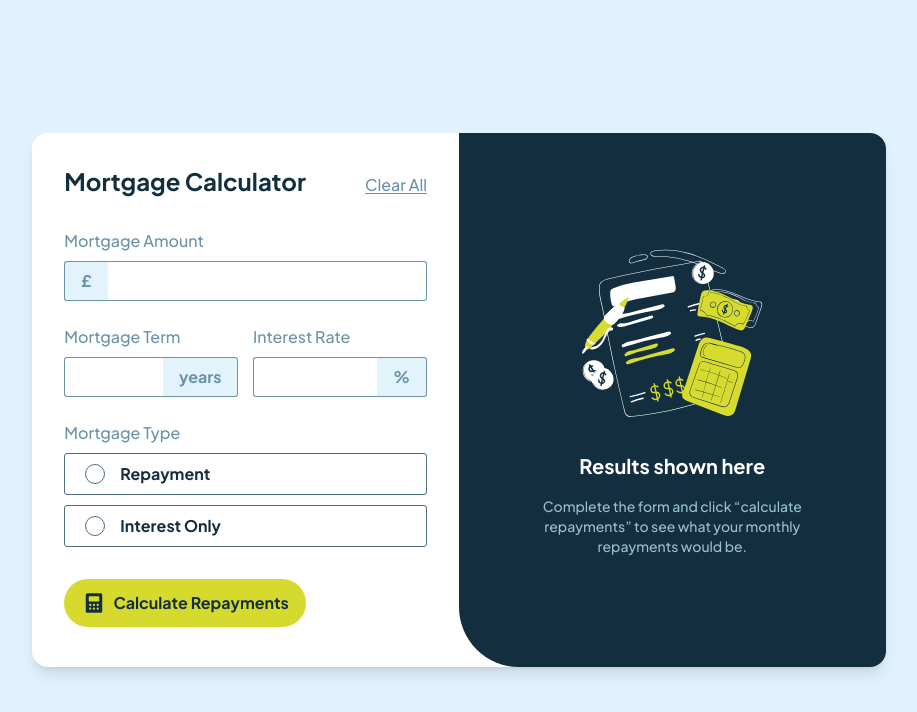
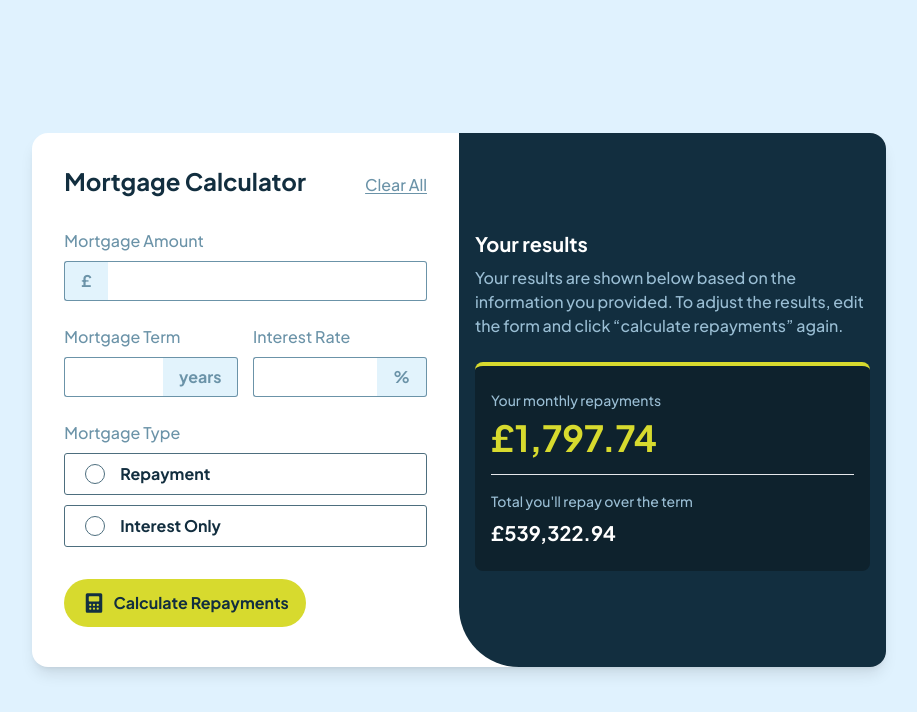
Before and after one commit to Abaljerind/mortgage-repayment-calculator, a website: page index.html in a window 1280 px wide. Shown: the whole page, without its empty margins (181-1098 px from the left). Drawn offline with Linux system fonts and the light colour scheme.

Commit message:
add feature payment results

```diff
--- a/index.html
+++ b/index.html
@@ -180,7 +180,7 @@
       <aside
         class="bg-neutral-slate-900 px-4 py-6 lg:m-0 lg:flex lg:items-center lg:justify-center lg:rounded-bl-[60px]"
       >
-        <div class="mb-1 mt-1">
+        <div class="mb-1 mt-1 hidden">
           <div class="mb-4 flex justify-center">
             <img
               src="./assets/images/illustration-empty.svg"
@@ -198,6 +198,37 @@
             </p>
           </div>
         </div>
+        <div class="mb-1 mt-1">
+          <div class="mb-4">
+            <h3 class="mb-2 text-xl font-bold text-white">Your results</h3>
+            <p class="text-base text-neutral-slate-300">
+              Your results are shown below based on the information you
+              provided. To adjust the results, edit the form and click
+              “calculate repayments” again.
+            </p>
+          </div>
+          <div
+            class="mt-6 rounded-lg border-t-4 border-lime bg-[#0d1d25]/70 px-4 py-6"
+          >
+            <div class="">
+              <p class="mb-2 text-sm text-neutral-slate-300">
+                Your monthly repayments
+              </p>
+              <p class="text-4xl font-bold text-lime" id="monthly-repayments">
+                &#163;1,797.74
+              </p>
+              <hr class="mt-4 bg-neutral-slate-900" />
+            </div>
+            <div class="">
+              <p class="mb-2 mt-4 text-sm text-neutral-slate-300">
+                Total you'll repay over the term
+              </p>
+              <p class="text-xl font-bold text-white" id="total-repay">
+                &#163;539,322.94
+              </p>
+            </div>
+          </div>
+        </div>
       </aside>
       <!-- akhir bagian bawah / kanan -->
     </section>
```
Also changed, not shown: src/css/output.css.
